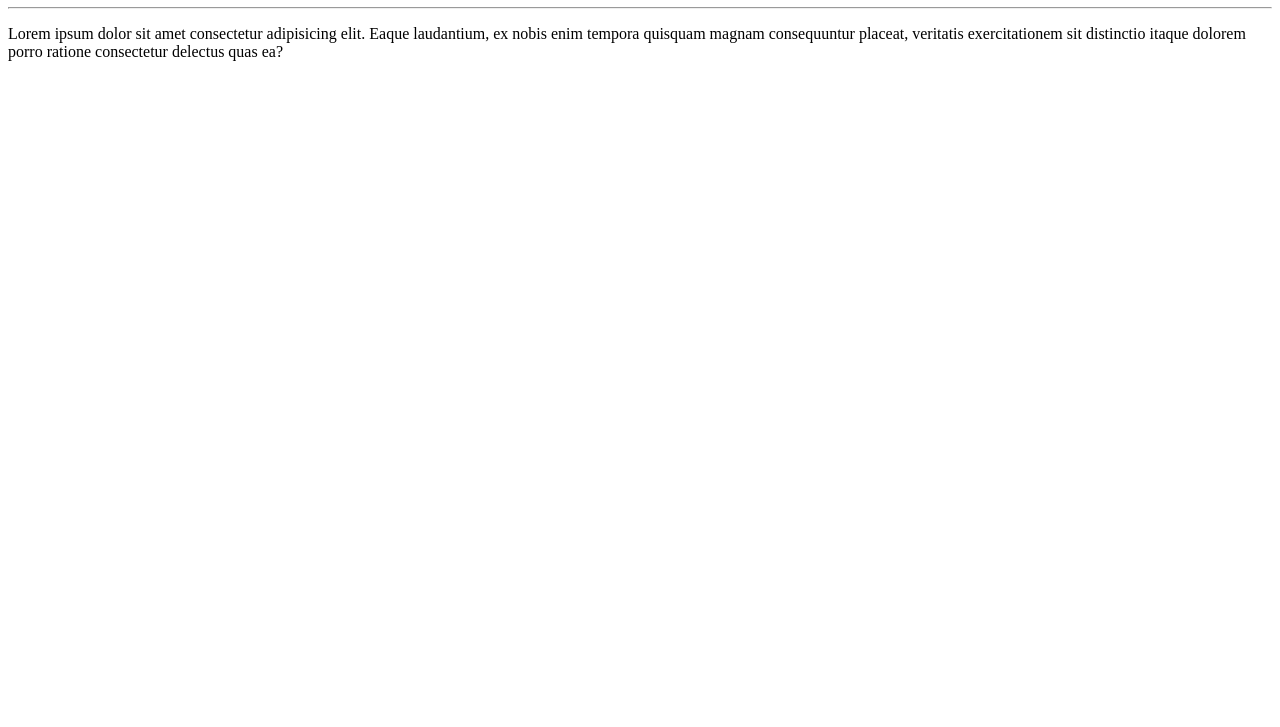
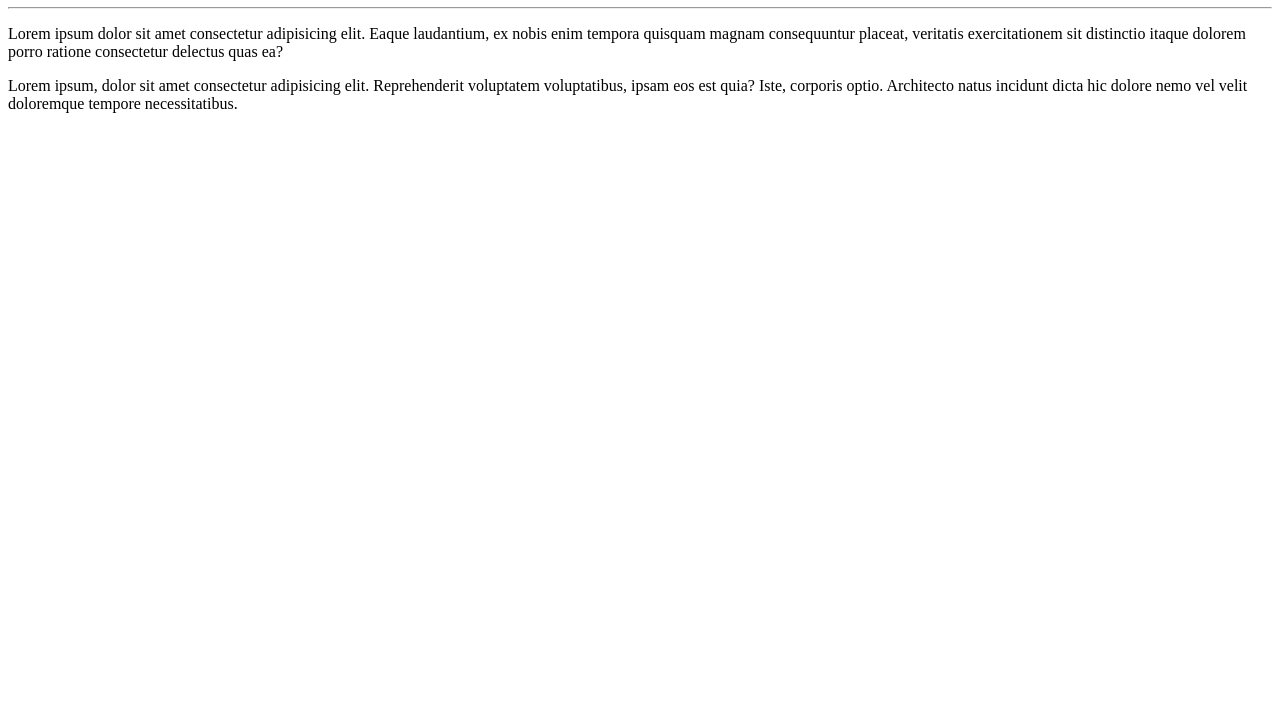
Before and after one commit to francisco-valente/Ola-Mundo, a plain HTML site: page site-exemplo/index.html in a window 1280 px wide. Shown: the part 73-800 px from the top of the page. Drawn offline with Linux system fonts and the light colour scheme.

Commit message:
Adicionado um parágrafo
Adicionado um novo parágrafo

```diff
--- a/site-exemplo/index.html
+++ b/site-exemplo/index.html
@@ -10,5 +10,6 @@
     <h1>Olá, Mundo!</h1>
     <hr>
     <p>Lorem ipsum dolor sit amet consectetur adipisicing elit. Eaque laudantium, ex nobis enim tempora quisquam magnam consequuntur placeat, veritatis exercitationem sit distinctio itaque dolorem porro ratione consectetur delectus quas ea?</p>
+    <p>Lorem ipsum, dolor sit amet consectetur adipisicing elit. Reprehenderit voluptatem voluptatibus, ipsam eos est quia? Iste, corporis optio. Architecto natus incidunt dicta hic dolore nemo vel velit doloremque tempore necessitatibus.</p>
 </body>
 </html>
```
